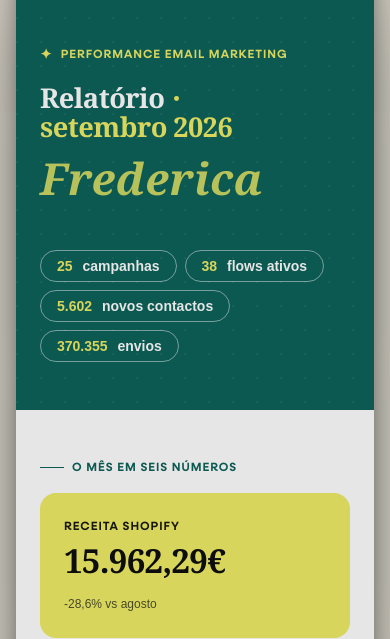
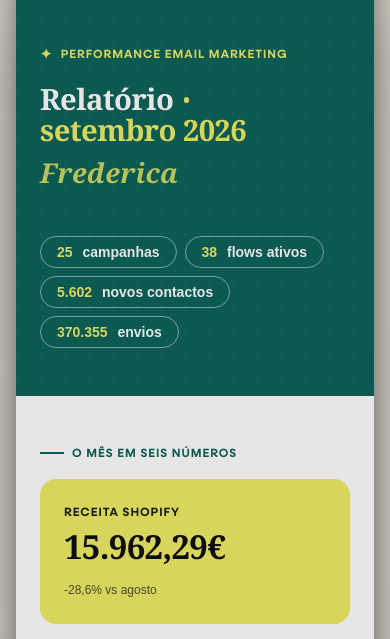
Before and after one commit to AdrianaNotSpam/relatorios, a plain HTML site: page frederica/index.html in a window 390 px wide. Shown: the part 143-782 px from the top of the page. Drawn offline with Linux system fonts and the light colour scheme; a web font is replaced by a local one.

Commit message:
frederica: título e nome da marca ajustados ao telemóvel

```diff
--- a/frederica/index.html
+++ b/frederica/index.html
@@ -233,8 +233,8 @@
   .chart-explain{position:absolute;inset:0;z-index:2;border-radius:inherit;background:rgba(13,13,13,0.86);color:#fff;padding:var(--sp-5) var(--sp-4) var(--sp-4);display:flex;flex-direction:column;justify-content:center;gap:8px;opacity:0;pointer-events:none;transition:opacity var(--t-fast) var(--ease-out)}
   .chart-explain p{margin:0;font-size:13.5px;line-height:1.55}
   .chart-explain .ce-title{font-family:var(--font-display-sans);font-weight:600;font-size:11px;letter-spacing:0.1em;text-transform:uppercase;opacity:.7}
-  @media (hover:hover){.chart-card:has(.chart-help:hover) .chart-explain{opacity:1}}
-  @media (hover:hover){.chart-card:has(.chart-help:hover) .chart-help{background:#fff;color:#0d0d0d}}
+  @media (hover:hover){@media (hover:hover){.chart-card:has(.chart-help:hover) .chart-explain{opacity:1}}}
+  @media (hover:hover){@media (hover:hover){.chart-card:has(.chart-help:hover) .chart-help{background:#fff;color:#0d0d0d}}}
   table.t tbody tr.grp td{background:rgba(12,89,82,0.13)!important;color:var(--ns-verde-deep);border-top:1.5px solid var(--ns-verde-deep);text-align:left;padding:8px 14px;font-family:var(--font-display-sans);font-weight:600;font-size:10.5px;letter-spacing:0.12em;text-transform:uppercase;border-right:none}
   table.t tbody tr.sub-row td{background:rgba(12,89,82,0.035)}
   table.t tbody td.l.sub{padding-left:34px;position:relative}
@@ -258,6 +258,9 @@
     .hero-month-switcher .label{flex:0 0 auto}
     .hero-month{flex:0 0 auto;padding:6px 11px;font-size:12px}
     .hero-month:hover{transform:none}
+    .hero h1{white-space:normal!important;font-size:clamp(26px,7.5vw,40px)!important}
+    .hero h1 .hero-date{white-space:nowrap}
+    .hero .hero-sub{font-size:clamp(24px,7vw,44px)!important;overflow-wrap:anywhere}
   }
   /* /mobile-fix */
 </style>
```
